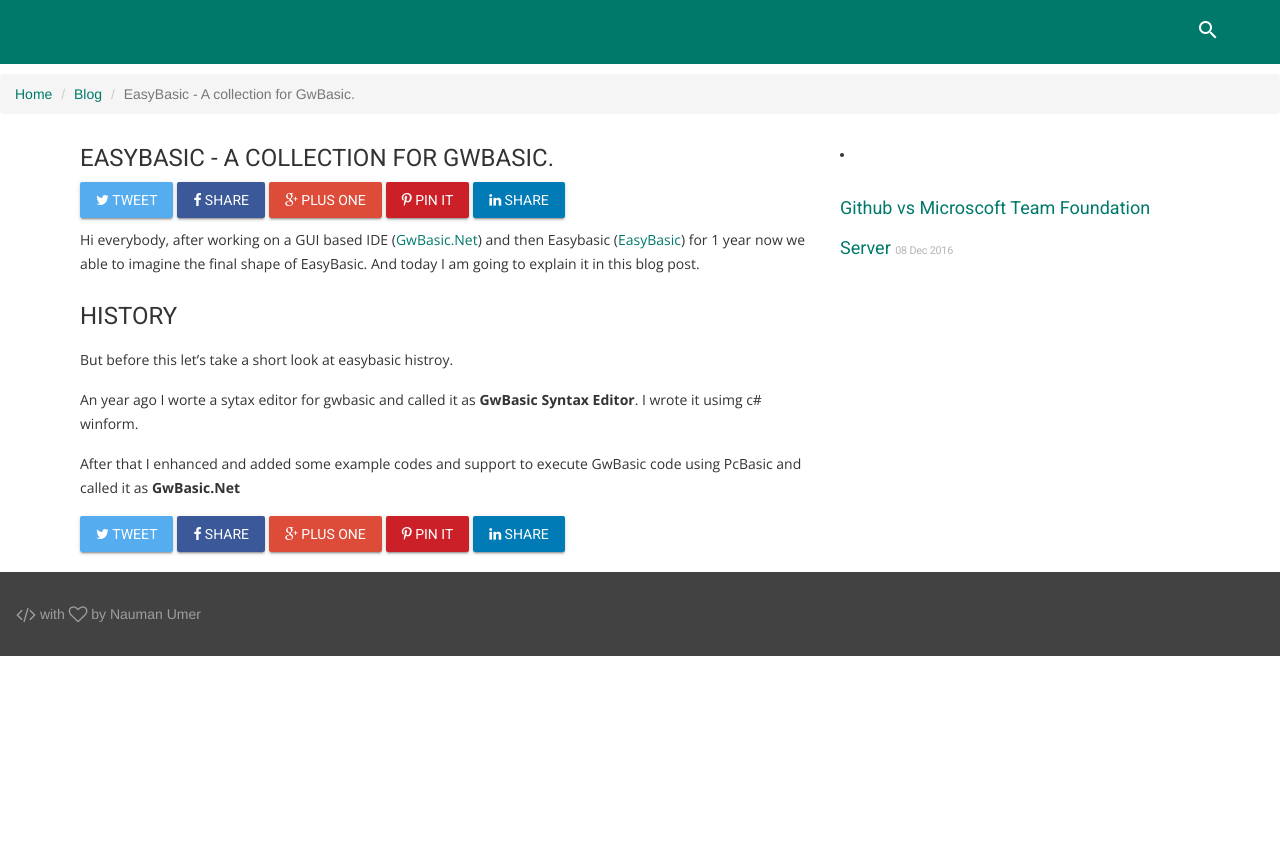
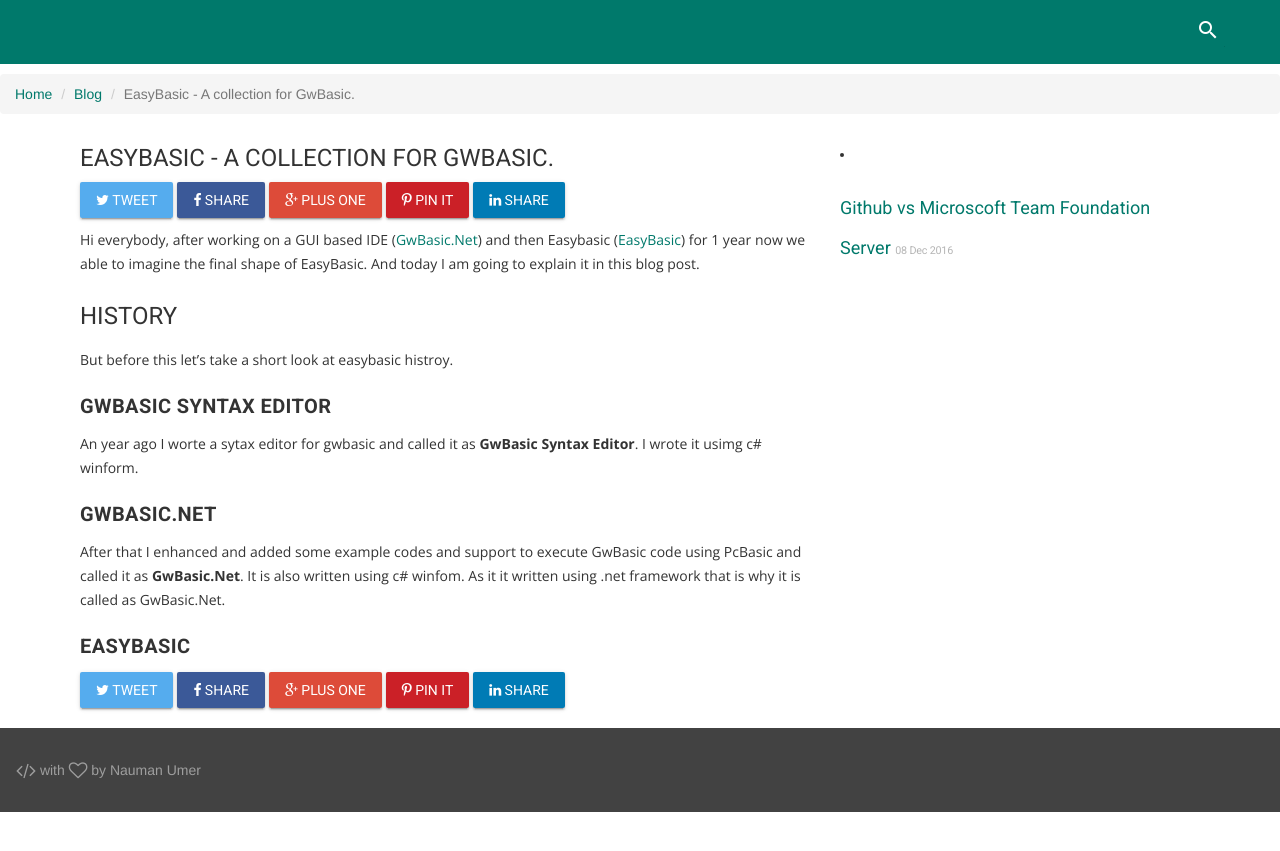
Before and after one commit to nmanumr/nmanumr.com, a Jekyll site: the page built from _posts/2017-01-01-EasyBasic.md, in a window 1280 px wide. Shown: the top 851 px of the page. Built offline with Jekyll 4.4.1, drawn with Linux system fonts in a browser that asks for light colours; nearby versions of some CDN libraries; library files that are not in the unit come from our copies; comment, search, counter and statistics services are not loaded.

Commit message:
Update 2017-01-01-EasyBasic.md

```diff
--- a/_posts/2017-01-01-EasyBasic.md
+++ b/_posts/2017-01-01-EasyBasic.md
@@ -14,6 +14,10 @@
 #### History
 But before this let's take a short look at easybasic histroy.
 
+##### GwBasic Syntax Editor
 An year ago I worte a sytax editor for gwbasic and called it as **GwBasic Syntax Editor**. I wrote it usimg c# winform.
 
-After that I enhanced and added some example codes and support to execute GwBasic code using PcBasic and called it as **GwBasic.Net**
+##### GwBasic.Net
+After that I enhanced and added some example codes and support to execute GwBasic code using PcBasic and called it as **GwBasic.Net**. It is also written using c# winfom. As it it written using .net framework that is why it is called as GwBasic.Net.
+
+##### EasyBasic
```
